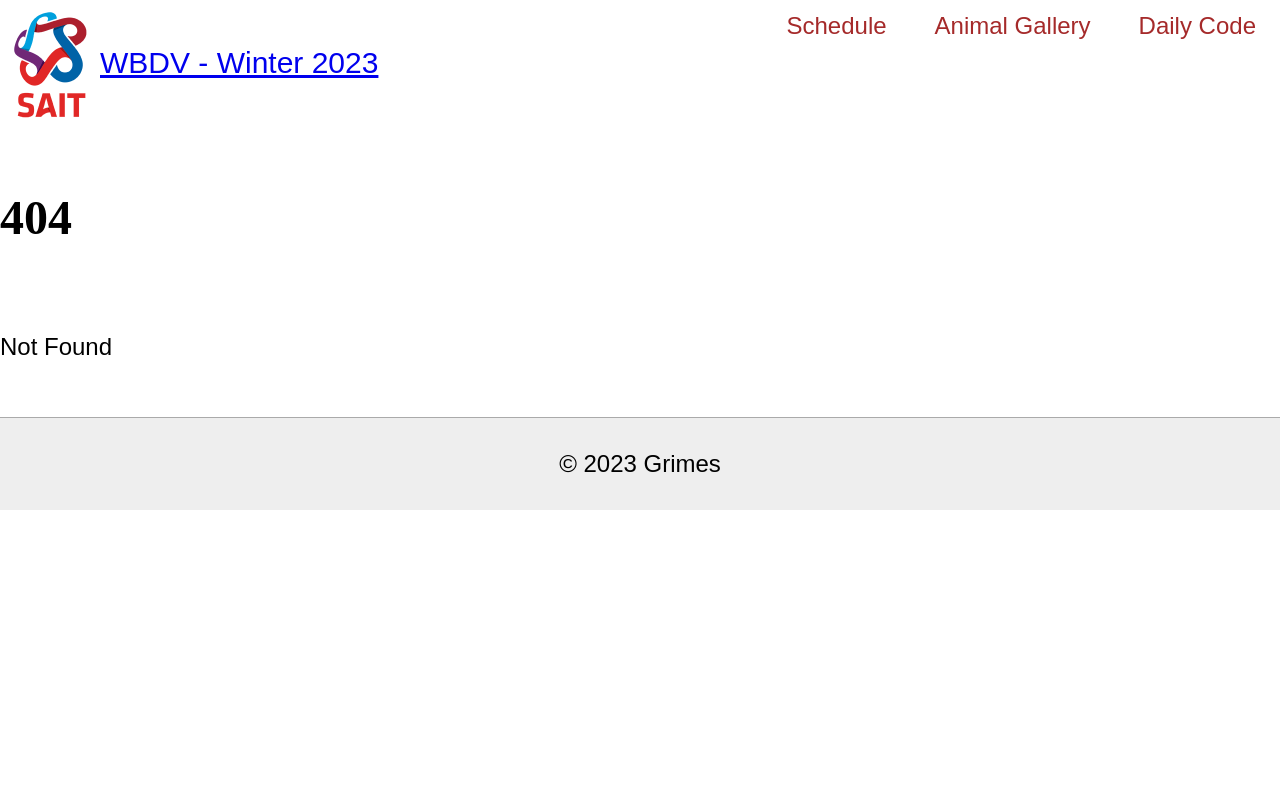
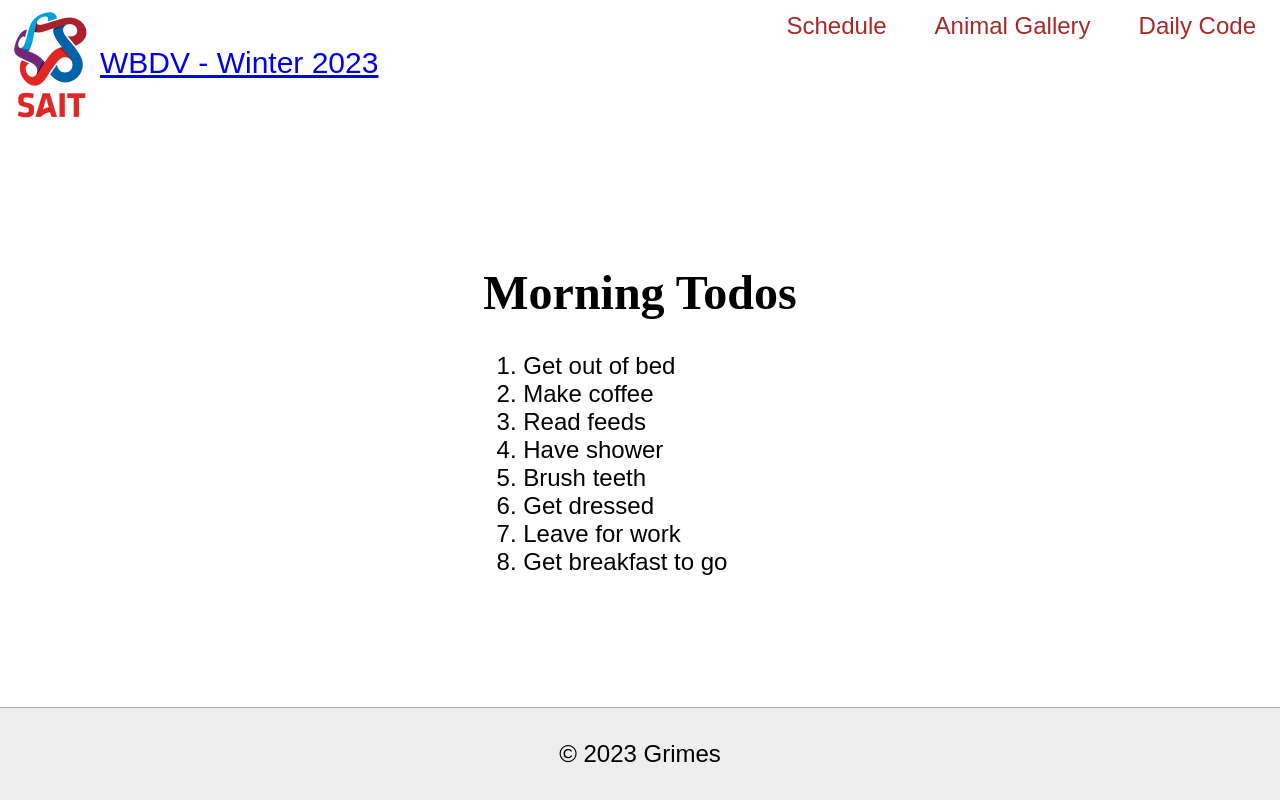
Before and after one commit to sait-wbdv/w23-refactor-example, a SvelteKit app: page /dailies/2023-03-17-svelte-events/achievement-16 in a window 1280 px wide. Before the commit this address had no page. Built offline with nearby package versions, Linux system fonts and the light colour scheme; a web font is replaced by a local one.

Commit message:
added ach-16

```diff
--- a/src/routes/dailies/+page.svelte
+++ b/src/routes/dailies/+page.svelte
@@ -7,5 +7,10 @@
         <li><a href="/dailies/2023-03-15-svelte-components/each-example"><code>each</code> Example</a></li>
       </ul>
     </li>
+    <li><strong>2023-03-17-svelte-events</strong>
+      <ul>
+        <li><a href="/dailies/2023-03-17-svelte-events/achievement-16">Achievement 16: Morning Todos</a></li>
+      </ul>
+    </li>
   </ul>
 </main>
--- /dev/null
+++ b/src/routes/dailies/2023-03-17-svelte-events/achievement-16/+page.svelte
@@ -0,0 +1,20 @@
+<script>
+  const todoList = [
+    'Get out of bed',
+    'Make coffee',
+    'Read feeds',
+    'Have shower',
+    'Brush teeth',
+    'Get dressed',
+    'Leave for work',
+    'Get breakfast to go'
+  ]
+</script>
+<main>
+  <h1>Morning Todos</h1>
+  <ol>
+    {#each todoList as todo}
+      <li>{todo}</li>
+    {/each}
+  </ol>
+</main>
```
